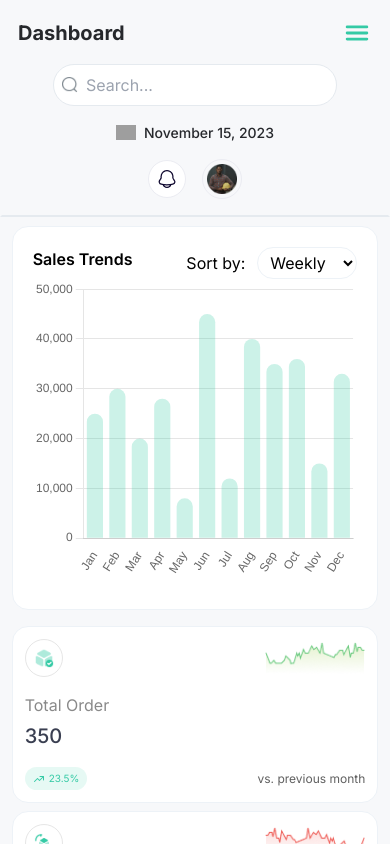
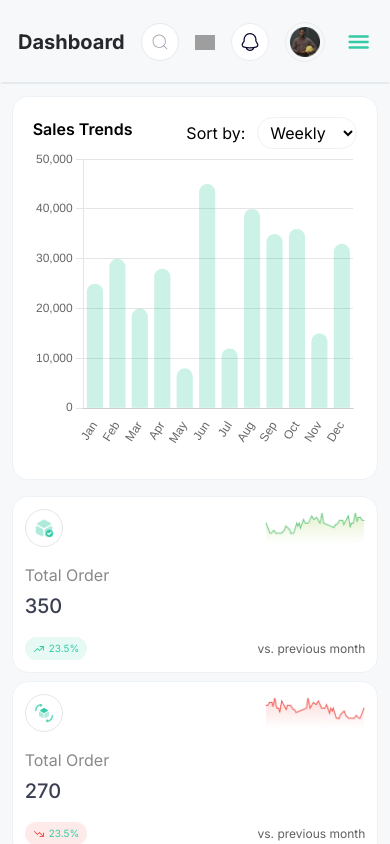
Before and after one commit to IamNaeto/analytics-dashboard, a Next.js app: page / in a window 390 px wide. Shown: the top 844 px of the page. Built offline with nearby package versions, Linux system fonts and the light colour scheme; grey boxes are pictures that could not be loaded.

Commit message:
minor fixes

```diff
--- a/src/components/Body.js
+++ b/src/components/Body.js
@@ -4,7 +4,7 @@ import Orders from "./Orders";
 import Platform from "./Platform";
 const Body = ({theme}) => {
     return (
-        <main className={`w-full relative top-[210px] md:top-[150px] xl:top-[90px] flex flex-col gap-4 px-[3%] sm:px-[1.5%] py-4 ${theme === 'dark' ? 'bg-black' : 'bg-[#F7F8FA]'}`}>
+        <main className={`w-full relative top-[80px] sm:top-[215px] md:top-[145px] xl:top-[90px] flex flex-col gap-4 px-[3%] sm:px-[1.5%] py-4 ${theme === 'dark' ? 'bg-black' : 'bg-[#F7F8FA]'}`}>
             <section className="w-full flex flex-col xl:flex-row gap-4">
                 <Charts theme={theme}/>
                 <Analysis theme={theme}/>
--- a/src/components/Dashboard.js
+++ b/src/components/Dashboard.js
@@ -2,7 +2,7 @@ import Header from "./Header";
 import Body from "./Body";
 const DashBoard = ({ menu, setMenu, theme, setTheme }) => {
     return (
-        <main className="relative w-full md:ml-[73px] bg-[#F7F8FA]">
+        <main className={`relative w-full md:ml-[73px] ${theme === 'dark' ? 'bg-black' : 'bg-[#F7F8FA]'}`}>
             <Header menu={menu} setMenu={setMenu} theme={theme} setTheme={setTheme}/>
             <Body theme={theme} setTheme={setTheme}/>
         </main>
--- a/src/components/Header.js
+++ b/src/components/Header.js
@@ -7,6 +7,7 @@ import calender from "../../public/img/calender.png"
 import whiteCalender from "../../public/img/white-calendar.png"
 import arrowDown from "../../public/img/arrowdown.png"
 import arrowdownWhite from "../../public/img/arrow-down-white.png"
+import { CiSearch } from "react-icons/ci";
 
 const Header = ({ menu, setMenu, theme }) => {
     const toggleSideBar = () => {
@@ -18,23 +19,23 @@ const Header = ({ menu, setMenu, theme }) => {
       const arrowIcon = theme === "dark" ? arrowdownWhite :  arrowDown ;
 
     return (
-        <nav className={`fixed top-0 z-30 w-full ${theme === 'dark' ? 'bg-black' : 'bg-[#f7f8fa]'} py-4 px-4 flex flex-col xl:flex-row items-center justify-between border-2 ${theme === 'dark' ? 'border-black border-b-[#374151]' : 'border-[#f7f8fa] border-b-[#E5EAEF]'} backdrop-blur-2xl pr-auto md:pr-[100px] xl:pr-0 gap-4 xl:gap-0`}>
-            <section className="flex flex-col md:flex-row items-center justify-between gap-4 w-full">
+        <nav className={`fixed top-0 z-30 w-full ${theme === 'dark' ? 'bg-black' : 'bg-[#f7f8fa]'} py-1 sm:py-4 px-4 flex flex-row sm:flex-col xl:flex-row items-center justify-between border-2 ${theme === 'dark' ? 'border-black border-b-[#374151]' : 'border-[#f7f8fa] border-b-[#E5EAEF]'} backdrop-blur-2xl pr-auto md:pr-[100px] xl:pr-0 gap-4 xl:gap-0`}>
+            <section className="flex flex-row sm:flex-col md:flex-row items-center justify-between gap-4 w-full">
                 <div className="flex items-center justify-between w-full md:w-auto">
-                    <Link href={"/aside"}><h1 className={`text-[20px] font-bold ${theme === 'dark' ? 'text-white' : 'text-[#26282C]'}`}>Dashboard</h1></Link>
-                    <IoMenu className="block md:hidden text-[#34CAA5] text-3xl cursor-pointer"  onClick={toggleSideBar}/>
+                    <Link href={"/"}><h1 className={`text-[20px] font-bold ${theme === 'dark' ? 'text-white' : 'text-[#26282C]'}`}>Dashboard</h1></Link>
+                    <IoMenu className="hidden sm:block md:hidden text-[#34CAA5] text-3xl cursor-pointer"  onClick={toggleSideBar}/>
                 </div>
 
-                <div className="relative">
-                    <input type="search" placeholder="Search..." className={`pl-8 py-2 px-4 text-[16px] border ${theme === 'dark' ? 'border-[#202020] text-white' : 'border-[#E5EAEF] text-gray-800'} ${theme === 'dark' ? 'bg-[#202020]' : 'bg-white'} rounded-full outline-none`}/>
-                    <Image src="/img/search.png" width={17} height={17} alt="search" loading="lazy" className="absolute left-2 top-3" />
+                <div className={`relative p-2 sm:p-0 border sm:border-none rounded-full cursor-pointer sm:cursor-auto ${theme === 'dark' ? 'border-[#202020] text-white' : 'border-[#E5EAEF] text-gray-800'} ${theme === 'dark' ? 'bg-[#202020] sm:bg-transparent' : 'bg-white sm:bg-transparent'} }`}>
+                    <input type="search" placeholder="Search..." className={`hidden sm:block absolute top-12 sm:top-auto left-[-100px] sm:left-auto sm:relative pl-8 py-2 px-4 text-[16px] border ${theme === 'dark' ? 'border-[#202020] text-white' : 'border-[#E5EAEF] text-gray-800'} ${theme === 'dark' ? 'bg-[#202020]' : 'bg-white'} rounded-full outline-none`}/>
+                    <CiSearch alt="search" loading="lazy" className={`relative sm:absolute left-auto sm:left-2 top-auto sm:top-3 text-[20px] ${theme === 'dark' ? 'text-white' : 'text-gray-400'} `} />
                 </div>
             </section>
 
-            <section className="flex flex-col md:flex-row items-center justify-between xl:justify-center gap-4 w-full">
+            <section className="flex flex-row sm:flex-col md:flex-row items-center justify-start sm:justify-between xl:justify-center gap-4 w-full">
                 <div className="flex items-center justify-center gap-2">
-                    <Image src={calenderIcon} width={20} height={20} alt="calender" loading="lazy" />
-                    <h2 className={`text-[14px] font-medium ${theme === 'dark' ? 'text-white' : 'text-[#26282C]'}`}>November 15, 2023</h2>
+                    <Image src={calenderIcon} width={20} height={20} alt="calender" loading="lazy" className="cursor-pointer sm:cursor-default"/>
+                    <h2 className={`hidden sm:block absolute top-16 sm:top-auto sm:relative text-[14px] font-medium ${theme === 'dark' ? 'text-white' : 'text-[#26282C]'}`}>November 15, 2023</h2>
                 </div>
 
                 <div className="flex items-center justify-center gap-4">
@@ -52,6 +53,9 @@ const Header = ({ menu, setMenu, theme }) => {
                     </div>
                 </div>
             </section>
+
+            <IoMenu className="block sm:hidden text-[#34CAA5] text-7xl cursor-pointer"  onClick={toggleSideBar}/>
+
         </nav>
     );
 }
```
